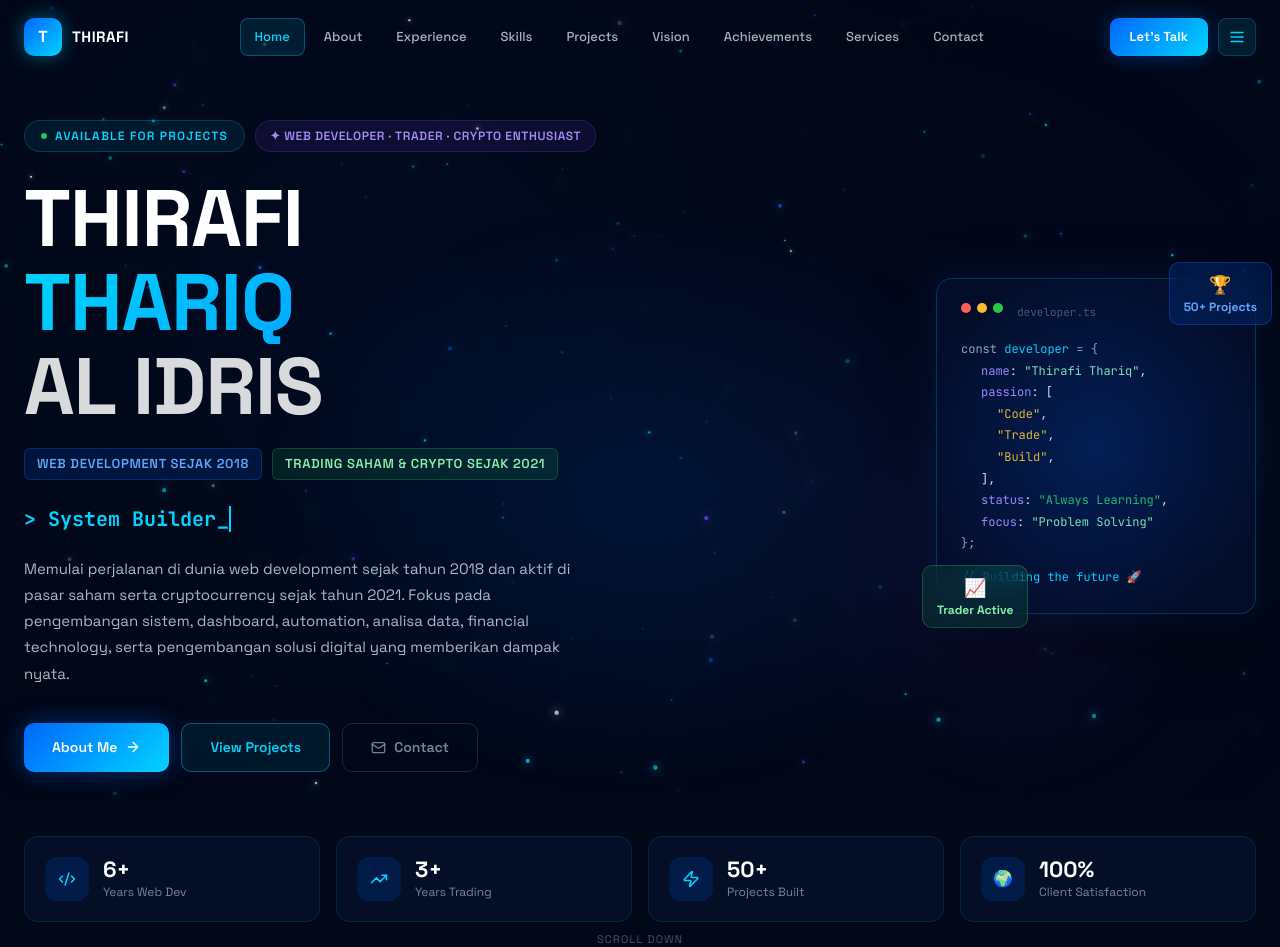
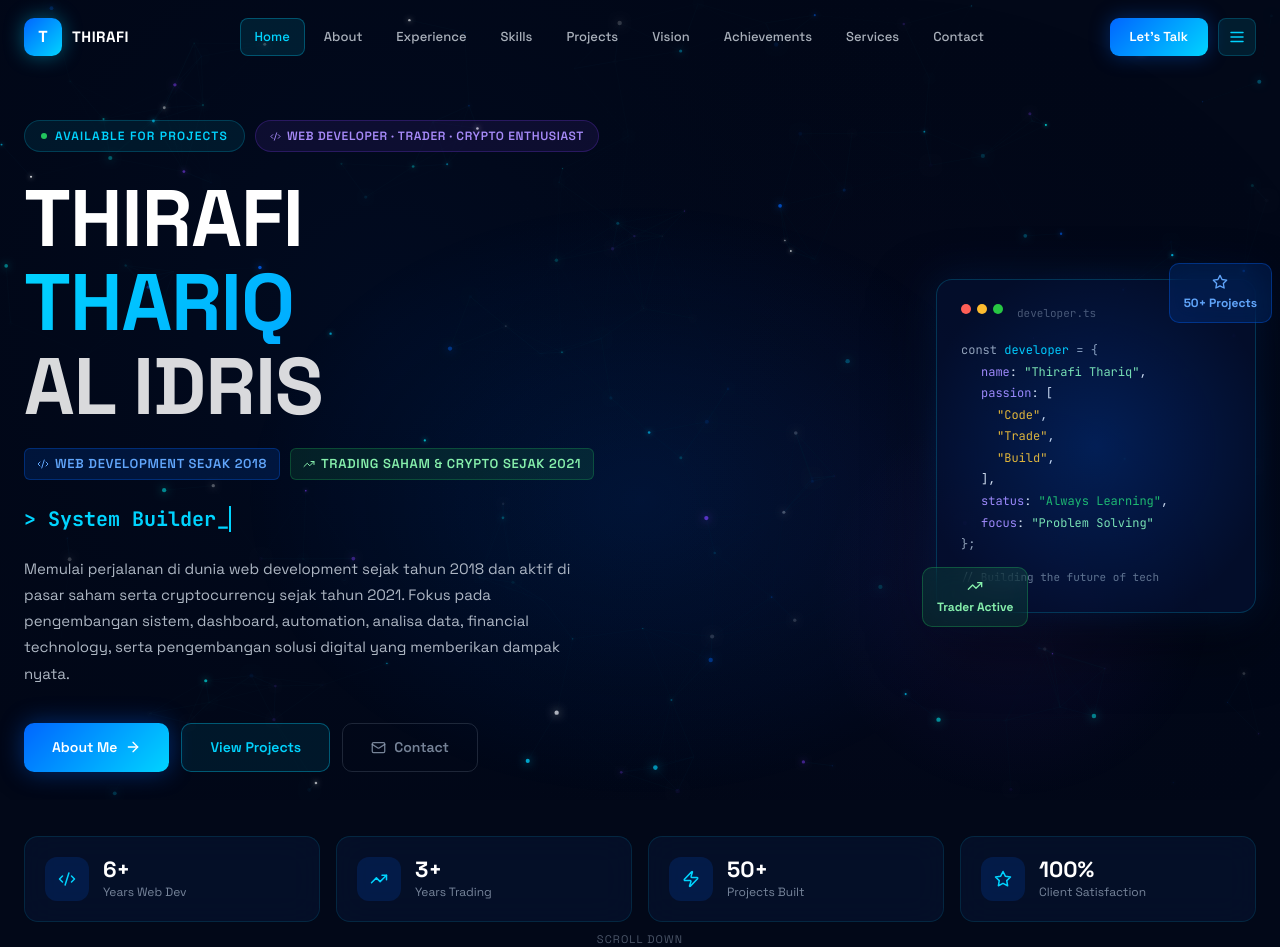
Before and after one commit to pediaboy/portofoliothoriq, a Next.js app: page / in a window 1280 px wide. Shown: the top 947 px of the page. Built offline with nearby package versions, Linux system fonts and the light colour scheme.

Commit message:
refactor: replace all emoji with lucide icons

```diff
--- a/app/sections/HeroSection.tsx
+++ b/app/sections/HeroSection.tsx
@@ -1,6 +1,6 @@
 'use client'
-import { useEffect, useRef, useState } from 'react'
-import { ArrowRight, Mail, ChevronDown, Code2, TrendingUp, Zap } from 'lucide-react'
+import { useEffect, useState } from 'react'
+import { ArrowRight, Mail, ChevronDown, Code2, TrendingUp, Zap, Star, CheckCircle } from 'lucide-react'
 
 export default function HeroSection() {
   const [visible, setVisible] = useState(false)
@@ -38,7 +38,7 @@ export default function HeroSection() {
     { icon: <Code2 size={18} />, val: '6+', label: 'Years Web Dev' },
     { icon: <TrendingUp size={18} />, val: '3+', label: 'Years Trading' },
     { icon: <Zap size={18} />, val: '50+', label: 'Projects Built' },
-    { icon: <span style={{fontSize:16}}>🌍</span>, val: '100%', label: 'Client Satisfaction' },
+    { icon: <Star size={18} />, val: '100%', label: 'Client Satisfaction' },
   ]
 
   return (
@@ -59,30 +59,30 @@ export default function HeroSection() {
                 Available for Projects
               </span>
               <span style={{ display: 'inline-flex', alignItems: 'center', gap: 6, background: 'rgba(124,58,237,0.1)', border: '1px solid rgba(124,58,237,0.25)', borderRadius: 100, padding: '6px 14px', fontSize: 12, fontWeight: 600, color: '#a78bfa', letterSpacing: '0.05em' }}>
-                ✦ WEB DEVELOPER · TRADER · CRYPTO ENTHUSIAST
+                <Code2 size={11} /> WEB DEVELOPER · TRADER · CRYPTO ENTHUSIAST
               </span>
             </div>
 
             {/* Name */}
             <h1 style={{ fontSize: 'clamp(42px, 7vw, 80px)', fontWeight: 900, lineHeight: 1.05, marginBottom: 8, letterSpacing: '-1px' }}>
               <span style={{ display: 'block', color: '#fff' }}>THIRAFI</span>
-              <span style={{ display: 'block', background: 'linear-gradient(135deg, #00d4ff, #0066ff)', WebkitBackgroundClip: 'text', WebkitTextFillColor: 'transparent', textShadow: 'none' }}>THARIQ</span>
+              <span style={{ display: 'block', background: 'linear-gradient(135deg, #00d4ff, #0066ff)', WebkitBackgroundClip: 'text', WebkitTextFillColor: 'transparent' }}>THARIQ</span>
               <span style={{ display: 'block', color: 'rgba(255,255,255,0.85)' }}>AL IDRIS</span>
             </h1>
 
             {/* Subtitle badges */}
             <div style={{ display: 'flex', gap: 10, flexWrap: 'wrap', margin: '20px 0 24px' }}>
-              <span style={{ background: 'rgba(0,102,255,0.15)', border: '1px solid rgba(0,102,255,0.3)', borderRadius: 6, padding: '5px 12px', fontSize: 13, fontWeight: 600, color: '#60a5fa', letterSpacing: '0.05em' }}>
-                WEB DEVELOPMENT SEJAK 2018
+              <span style={{ display: 'inline-flex', alignItems: 'center', gap: 6, background: 'rgba(0,102,255,0.15)', border: '1px solid rgba(0,102,255,0.3)', borderRadius: 6, padding: '5px 12px', fontSize: 13, fontWeight: 600, color: '#60a5fa', letterSpacing: '0.05em' }}>
+                <Code2 size={12} /> WEB DEVELOPMENT SEJAK 2018
               </span>
-              <span style={{ background: 'rgba(34,197,94,0.12)', border: '1px solid rgba(34,197,94,0.25)', borderRadius: 6, padding: '5px 12px', fontSize: 13, fontWeight: 600, color: '#86efac', letterSpacing: '0.05em' }}>
-                TRADING SAHAM & CRYPTO SEJAK 2021
+              <span style={{ display: 'inline-flex', alignItems: 'center', gap: 6, background: 'rgba(34,197,94,0.12)', border: '1px solid rgba(34,197,94,0.25)', borderRadius: 6, padding: '5px 12px', fontSize: 13, fontWeight: 600, color: '#86efac', letterSpacing: '0.05em' }}>
+                <TrendingUp size={12} /> TRADING SAHAM & CRYPTO SEJAK 2021
               </span>
             </div>
 
             {/* Typewriter */}
             <div style={{ fontSize: 20, fontWeight: 600, color: '#00d4ff', fontFamily: 'JetBrains Mono, monospace', marginBottom: 20, minHeight: 32 }}>
-              &gt; {typed}<span style={{ borderRight: '2px solid #00d4ff', animation: 'none', marginLeft: 1 }}>_</span>
+              &gt; {typed}<span style={{ borderRight: '2px solid #00d4ff', marginLeft: 1 }}>_</span>
             </div>
 
             {/* Description */}
@@ -101,8 +101,7 @@ export default function HeroSection() {
                 boxShadow: '0 0 24px rgba(0,102,255,0.4)',
               }}
               onMouseEnter={e => (e.currentTarget.style.transform = 'translateY(-2px)')}
-              onMouseLeave={e => (e.currentTarget.style.transform = 'none')}
-              >
+              onMouseLeave={e => (e.currentTarget.style.transform = 'none')}>
                 About Me <ArrowRight size={16} />
               </button>
               <button onClick={() => scrollTo('projects')} style={{
@@ -113,8 +112,7 @@ export default function HeroSection() {
                 cursor: 'pointer', transition: 'all 0.3s ease', fontFamily: 'inherit',
               }}
               onMouseEnter={e => { (e.currentTarget.style.background = 'rgba(0,212,255,0.14)'); (e.currentTarget.style.transform = 'translateY(-2px)') }}
-              onMouseLeave={e => { (e.currentTarget.style.background = 'rgba(0,212,255,0.08)'); (e.currentTarget.style.transform = 'none') }}
-              >
+              onMouseLeave={e => { (e.currentTarget.style.background = 'rgba(0,212,255,0.08)'); (e.currentTarget.style.transform = 'none') }}>
                 View Projects
               </button>
               <button onClick={() => scrollTo('contact')} style={{
@@ -125,19 +123,15 @@ export default function HeroSection() {
                 cursor: 'pointer', transition: 'all 0.3s ease', fontFamily: 'inherit',
               }}
               onMouseEnter={e => { (e.currentTarget.style.borderColor = 'rgba(148,163,184,0.4)'); (e.currentTarget.style.color = '#cbd5e1') }}
-              onMouseLeave={e => { (e.currentTarget.style.borderColor = 'rgba(148,163,184,0.2)'); (e.currentTarget.style.color = 'rgba(148,163,184,0.8)') }}
-              >
+              onMouseLeave={e => { (e.currentTarget.style.borderColor = 'rgba(148,163,184,0.2)'); (e.currentTarget.style.color = 'rgba(148,163,184,0.8)') }}>
                 <Mail size={15} /> Contact
               </button>
             </div>
           </div>
 
-          {/* RIGHT — Code card (no human image) */}
+          {/* RIGHT — Code card */}
           <div style={{ opacity: visible ? 1 : 0, transform: visible ? 'none' : 'translateX(40px)', transition: 'all 0.9s cubic-bezier(0.4,0,0.2,1) 0.2s' }} className="hero-code-card">
-            <div style={{
-              width: 320, position: 'relative',
-            }} className="float-anim">
-              {/* Glow ring */}
+            <div style={{ width: 320, position: 'relative' }} className="float-anim">
               <div style={{ position: 'absolute', inset: -20, borderRadius: '50%', background: 'radial-gradient(ellipse, rgba(0,102,255,0.2) 0%, transparent 70%)', pointerEvents: 'none' }} />
               {/* Code card */}
               <div style={{
@@ -166,16 +160,16 @@ export default function HeroSection() {
                   <div><span style={{ color: '#a78bfa' }}>focus</span>: <span style={{ color: '#86efac' }}>"Problem Solving"</span></div>
                 </div>
                 <div style={{ color: '#94a3b8' }}>{'}'};</div>
-                <div style={{ marginTop: 12, color: '#00d4ff' }}>// Building the future 🚀</div>
+                <div style={{ marginTop: 12, color: '#64748b', fontSize: 11 }}>// Building the future of tech</div>
               </div>
 
-              {/* Floating badges */}
-              <div style={{ position: 'absolute', top: -16, right: -16, background: 'rgba(0,102,255,0.15)', border: '1px solid rgba(0,102,255,0.35)', borderRadius: 10, padding: '8px 14px', fontSize: 12, fontWeight: 700, color: '#60a5fa', backdropFilter: 'blur(12px)' }}>
-                <div style={{ fontSize: 18, textAlign: 'center' }}>🏆</div>
+              {/* Floating badges — Lucide icons only */}
+              <div style={{ position: 'absolute', top: -16, right: -16, background: 'rgba(0,102,255,0.15)', border: '1px solid rgba(0,102,255,0.35)', borderRadius: 10, padding: '10px 14px', fontSize: 12, fontWeight: 700, color: '#60a5fa', backdropFilter: 'blur(12px)', display: 'flex', flexDirection: 'column', alignItems: 'center', gap: 4 }}>
+                <Star size={16} color="#60a5fa" />
                 <div>50+ Projects</div>
               </div>
-              <div style={{ position: 'absolute', bottom: -14, left: -14, background: 'rgba(34,197,94,0.12)', border: '1px solid rgba(34,197,94,0.3)', borderRadius: 10, padding: '8px 14px', fontSize: 12, fontWeight: 700, color: '#86efac', backdropFilter: 'blur(12px)' }}>
-                <div style={{ fontSize: 18, textAlign: 'center' }}>📈</div>
+              <div style={{ position: 'absolute', bottom: -14, left: -14, background: 'rgba(34,197,94,0.12)', border: '1px solid rgba(34,197,94,0.3)', borderRadius: 10, padding: '10px 14px', fontSize: 12, fontWeight: 700, color: '#86efac', backdropFilter: 'blur(12px)', display: 'flex', flexDirection: 'column', alignItems: 'center', gap: 4 }}>
+                <TrendingUp size={16} color="#86efac" />
                 <div>Trader Active</div>
               </div>
             </div>
@@ -188,12 +182,10 @@ export default function HeroSection() {
             <div key={i} style={{
               background: 'rgba(7,20,51,0.6)', border: '1px solid rgba(0,212,255,0.12)',
               borderRadius: 14, padding: '20px', display: 'flex', alignItems: 'center', gap: 14,
-              backdropFilter: 'blur(16px)',
-              transition: 'all 0.3s ease',
+              backdropFilter: 'blur(16px)', transition: 'all 0.3s ease',
             }}
             onMouseEnter={e => { (e.currentTarget as HTMLElement).style.borderColor = 'rgba(0,212,255,0.35)'; (e.currentTarget as HTMLElement).style.transform = 'translateY(-3px)' }}
-            onMouseLeave={e => { (e.currentTarget as HTMLElement).style.borderColor = 'rgba(0,212,255,0.12)'; (e.currentTarget as HTMLElement).style.transform = 'none' }}
-            >
+            onMouseLeave={e => { (e.currentTarget as HTMLElement).style.borderColor = 'rgba(0,212,255,0.12)'; (e.currentTarget as HTMLElement).style.transform = 'none' }}>
               <div style={{ width: 44, height: 44, borderRadius: 12, background: 'rgba(0,102,255,0.15)', display: 'flex', alignItems: 'center', justifyContent: 'center', color: '#00d4ff', flexShrink: 0 }}>{s.icon}</div>
               <div>
                 <div style={{ fontSize: 22, fontWeight: 800, color: '#fff', lineHeight: 1.1 }}>{s.val}</div>
@@ -207,7 +199,7 @@ export default function HeroSection() {
       {/* Scroll indicator */}
       <div style={{ position: 'absolute', bottom: 32, left: '50%', transform: 'translateX(-50%)', display: 'flex', flexDirection: 'column', alignItems: 'center', gap: 6, opacity: 0.5, cursor: 'pointer', zIndex: 2 }} onClick={() => scrollTo('about')}>
         <span style={{ fontSize: 11, letterSpacing: '0.1em', color: '#94a3b8' }}>SCROLL DOWN</span>
-        <ChevronDown size={16} color="#00d4ff" style={{ animation: 'float 2s ease-in-out infinite' }} />
+        <ChevronDown size={16} color="#00d4ff" />
       </div>
 
       <style>{`
```
